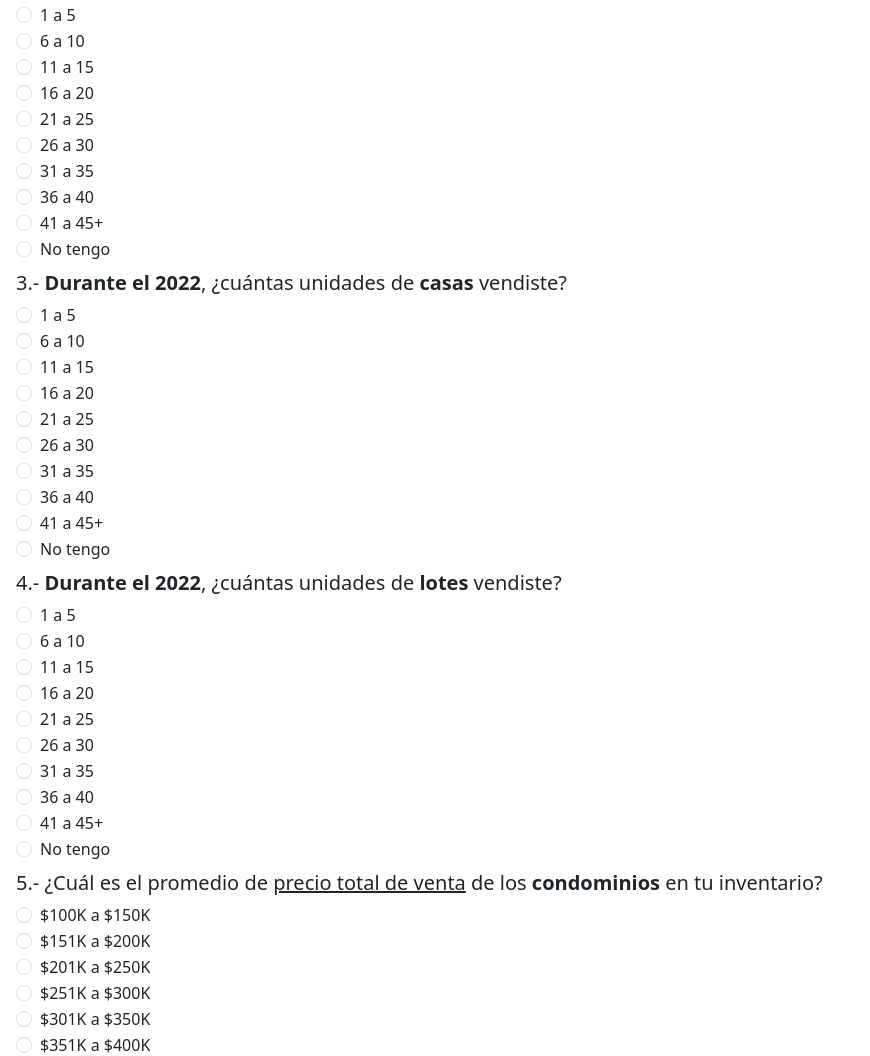
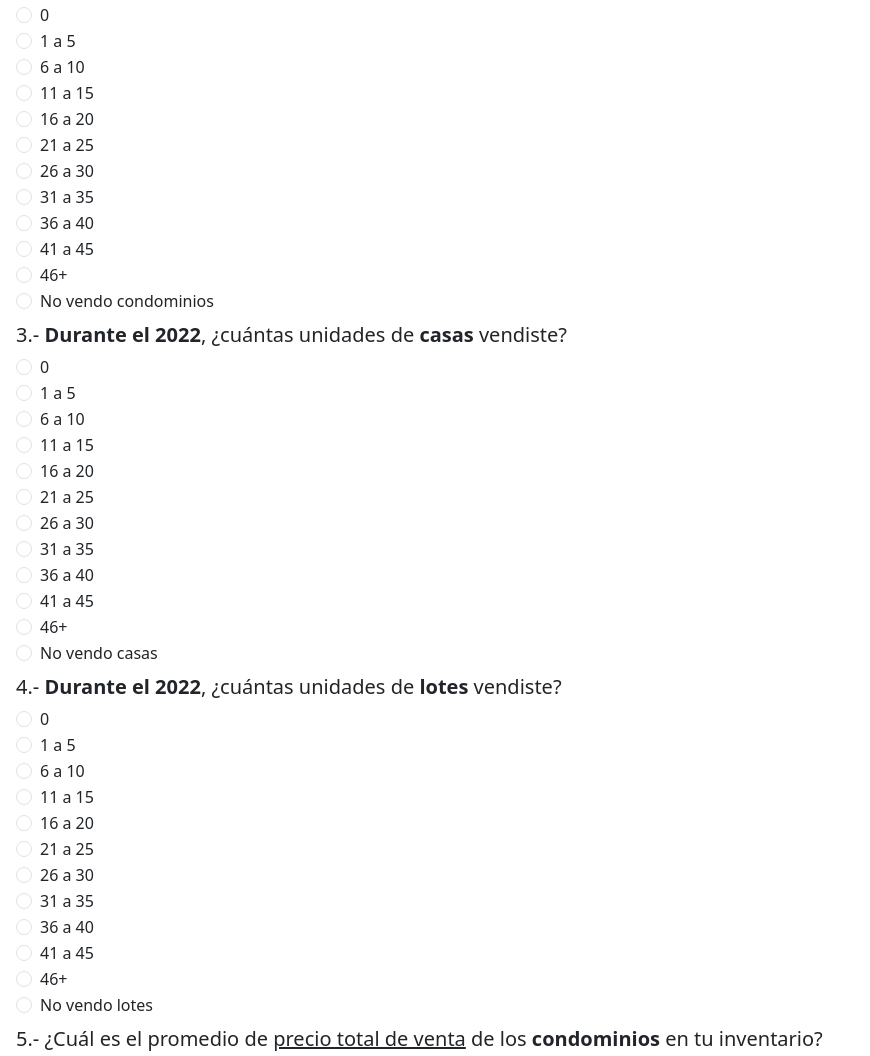
Before and after one commit to cdt-desarrollo/tendenciasSectorInmobiliario, a plain HTML site: page index.html in a window 1280 px wide. Shown: the part 681-1737 px from the top of the page, without its empty margins (0-870 px from the left). Drawn offline with nearby package versions, Linux system fonts and the light colour scheme; some packages are replaced by stand-ins of ours; a script that the page names is missing.

Commit message:
Commit
update responses in many questions

```diff
--- a/index.html
+++ b/index.html
@@ -78,6 +78,12 @@
     <div class="q2">
       <h5>2.- <strong>Durante el 2022</strong>, ¿cuántas unidades de <strong>condominios</strong> vendiste?</h5>
       <div class="form-check">
+        <input class="form-check-input" type="radio" name="q2" value="0">
+        <label class="form-check-label">
+          0
+        </label>
+      </div>
+      <div class="form-check">
         <input class="form-check-input" type="radio" name="q2" value="1a5">
         <label class="form-check-label">
           1 a 5
@@ -128,18 +134,30 @@
       <div class="form-check">
         <input class="form-check-input" type="radio" name="q2" value="41a45">
         <label class="form-check-label">
-          41 a 45+
+          41 a 45
         </label>
       </div>
       <div class="form-check">
-        <input class="form-check-input" type="radio" name="q2" value="0">
+        <input class="form-check-input" type="radio" name="q2" value="46+">
         <label class="form-check-label">
-          No tengo
+          46+
+        </label>
+      </div>
+      <div class="form-check">
+        <input class="form-check-input" type="radio" name="q2" value="noVendoCondominios">
+        <label class="form-check-label">
+          No vendo condominios
         </label>
       </div>
     </div>
     <div class="q3">
       <h5>3.- <strong>Durante el 2022</strong>, ¿cuántas unidades de <strong>casas</strong> vendiste?</h5>
+      <div class="form-check">
+        <input class="form-check-input" type="radio" name="q3" value="0">
+        <label class="form-check-label">
+          0
+        </label>
+      </div>
       <div class="form-check">
         <input class="form-check-input" type="radio" name="q3" value="1a5">
         <label class="form-check-label">
@@ -191,18 +209,30 @@
       <div class="form-check">
         <input class="form-check-input" type="radio" name="q3" value="41a45">
         <label class="form-check-label">
-          41 a 45+
+          41 a 45
         </label>
       </div>
       <div class="form-check">
-        <input class="form-check-input" type="radio" name="q3" value="0">
+        <input class="form-check-input" type="radio" name="q3" value="46+">
         <label class="form-check-label">
-          No tengo
+          46+
+        </label>
+      </div>
+      <div class="form-check">
+        <input class="form-check-input" type="radio" name="q3" value="noVendoCasas">
+        <label class="form-check-label">
+          No vendo casas
         </label>
       </div>
     </div>
     <div class="q4">
       <h5>4.- <strong>Durante el 2022</strong>, ¿cuántas unidades de <strong>lotes</strong> vendiste?</h5>
+      <div class="form-check">
+        <input class="form-check-input" type="radio" name="q4" value="0">
+        <label class="form-check-label">
+          0
+        </label>
+      </div>
       <div class="form-check">
         <input class="form-check-input" type="radio" name="q4" value="1a5">
         <label class="form-check-label">
@@ -254,13 +284,19 @@
       <div class="form-check">
         <input class="form-check-input" type="radio" name="q4" value="41a45">
         <label class="form-check-label">
-          41 a 45+
+          41 a 45
         </label>
       </div>
       <div class="form-check">
-        <input class="form-check-input" type="radio" name="q4" value="0">
+        <input class="form-check-input" type="radio" name="q4" value="46+">
         <label class="form-check-label">
-          No tengo
+          46+
+        </label>
+      </div>
+      <div class="form-check">
+        <input class="form-check-input" type="radio" name="q4" value="noVendoLotes">
+        <label class="form-check-label">
+          No vendo lotes
         </label>
       </div>
     </div>
@@ -532,12 +568,6 @@
     <div class="q9">
       <h5>9.- ¿Qué porcentaje de tu inventario disponible tengo listo para entrega inmediata y escritura?</h5>
       <div class="form-check">
-        <input class="form-check-input" type="radio" name="q9" value="0%">
-        <label class="form-check-label">
-          0%
-        </label>
-      </div>
-      <div class="form-check">
         <input class="form-check-input" type="radio" name="q9" value="10%">
         <label class="form-check-label">
           10%
@@ -597,7 +627,12 @@
           100%
         </label>
       </div>
-
+      <div class="form-check">
+        <input class="form-check-input" type="radio" name="q9" value="noTengo">
+        <label class="form-check-label">
+          No tengo
+        </label>
+      </div>
     </div>
     <div class="q10">
       <h5>10.- La forma de pago que más se presentó durante <strong>2022</strong> fue...</h5>
@@ -616,7 +651,7 @@
       <div class="form-check">
         <input class="form-check-input" type="radio" name="q10" value="financiamientoDirectoPorElVendedor">
         <label class="form-check-label">
-          Financimiento director por el vendedor
+          Financimiento directo por el vendedor
         </label>
       </div>
     </div>
@@ -680,6 +715,12 @@
         </label>
       </div>
       <div class="form-check">
+        <input class="form-check-input" type="radio" name="q12" value="tijuanaCalifornia">
+        <label class="form-check-label">
+          Tijuana/California
+        </label>
+      </div>
+      <div class="form-check">
         <input class="form-check-input" type="radio" name="q12" value="centroDelPais">
         <label class="form-check-label">
           Del centro del país
@@ -696,9 +737,21 @@
     <div class="q13">
       <h5>13.- ¿Cuántas <strong>casas</strong>, tienes disponibles a la venta actualmente?</h5>
       <div class="form-check">
-        <input class="form-check-input" type="radio" name="q13" value="5a10">
+        <input class="form-check-input" type="radio" name="q13" value="0">
         <label class="form-check-label">
-          5 a 10
+          0
+        </label>
+      </div>
+      <div class="form-check">
+        <input class="form-check-input" type="radio" name="q13" value="1a5">
+        <label class="form-check-label">
+          1 a 5
+        </label>
+      </div>
+      <div class="form-check">
+        <input class="form-check-input" type="radio" name="q13" value="6a10">
+        <label class="form-check-label">
+          6 a 10
         </label>
       </div>
       <div class="form-check">
@@ -744,18 +797,30 @@
         </label>
       </div>
       <div class="form-check">
-        <input class="form-check-input" type="radio" name="q13" value="0">
+        <input class="form-check-input" type="radio" name="q13" value="noVendoCasas">
         <label class="form-check-label">
-          Ninguno
+          No vendo casas
         </label>
       </div>
     </div>
     <div class="q14">
       <h5>14.- ¿Cuántos <strong>condominios</strong>, tienes disponibles a la venta actualmente?</h5>
       <div class="form-check">
-        <input class="form-check-input" type="radio" name="q14" value="5a10">
+        <input class="form-check-input" type="radio" name="q14" value="0">
         <label class="form-check-label">
-          5 a 10
+          0
+        </label>
+      </div>
+      <div class="form-check">
+        <input class="form-check-input" type="radio" name="q14" value="1a5">
+        <label class="form-check-label">
+          1 a 5
+        </label>
+      </div>
+      <div class="form-check">
+        <input class="form-check-input" type="radio" name="q14" value="6a10">
+        <label class="form-check-label">
+          6 a 10
         </label>
       </div>
       <div class="form-check">
@@ -801,18 +866,30 @@
         </label>
       </div>
       <div class="form-check">
-        <input class="form-check-input" type="radio" name="q14" value="0">
+        <input class="form-check-input" type="radio" name="q14" value="noVendoCondominios">
         <label class="form-check-label">
-          Ninguno
+          No vendo condominios
         </label>
       </div>
     </div>
     <div class="q15">
       <h5>15.- ¿Cuántos <strong>lotes</strong>, tienes disponibles a la venta actualmente?</h5>
       <div class="form-check">
-        <input class="form-check-input" type="radio" name="q15" value="5a10">
+        <input class="form-check-input" type="radio" name="q15" value="0">
         <label class="form-check-label">
-          5 a 10
+          0
+        </label>
+      </div>
+      <div class="form-check">
+        <input class="form-check-input" type="radio" name="q15" value="1a5">
+        <label class="form-check-label">
+          1 a 5
+        </label>
+      </div>
+      <div class="form-check">
+        <input class="form-check-input" type="radio" name="q15" value="6a10">
+        <label class="form-check-label">
+          6 a 10
         </label>
       </div>
       <div class="form-check">
@@ -858,9 +935,9 @@
         </label>
       </div>
       <div class="form-check">
-        <input class="form-check-input" type="radio" name="q15" value="0">
+        <input class="form-check-input" type="radio" name="q15" value="noVendoLotes">
         <label class="form-check-label">
-          Ninguno
+          No vendo lotes
         </label>
       </div>
     </div>
@@ -882,6 +959,12 @@
         <input class="form-check-input" type="radio" name="q16" value="compranComoSecondHome">
         <label class="form-check-label">
           Compran como second home
+        </label>
+      </div>
+      <div class="form-check">
+        <input class="form-check-input" type="radio" name="q16" value="rentarComoSecondHome">
+        <label class="form-check-label">
+          Rentan como second home
         </label>
       </div>
       <div class="form-check">
```
Also changed, not shown: 1 other file.
